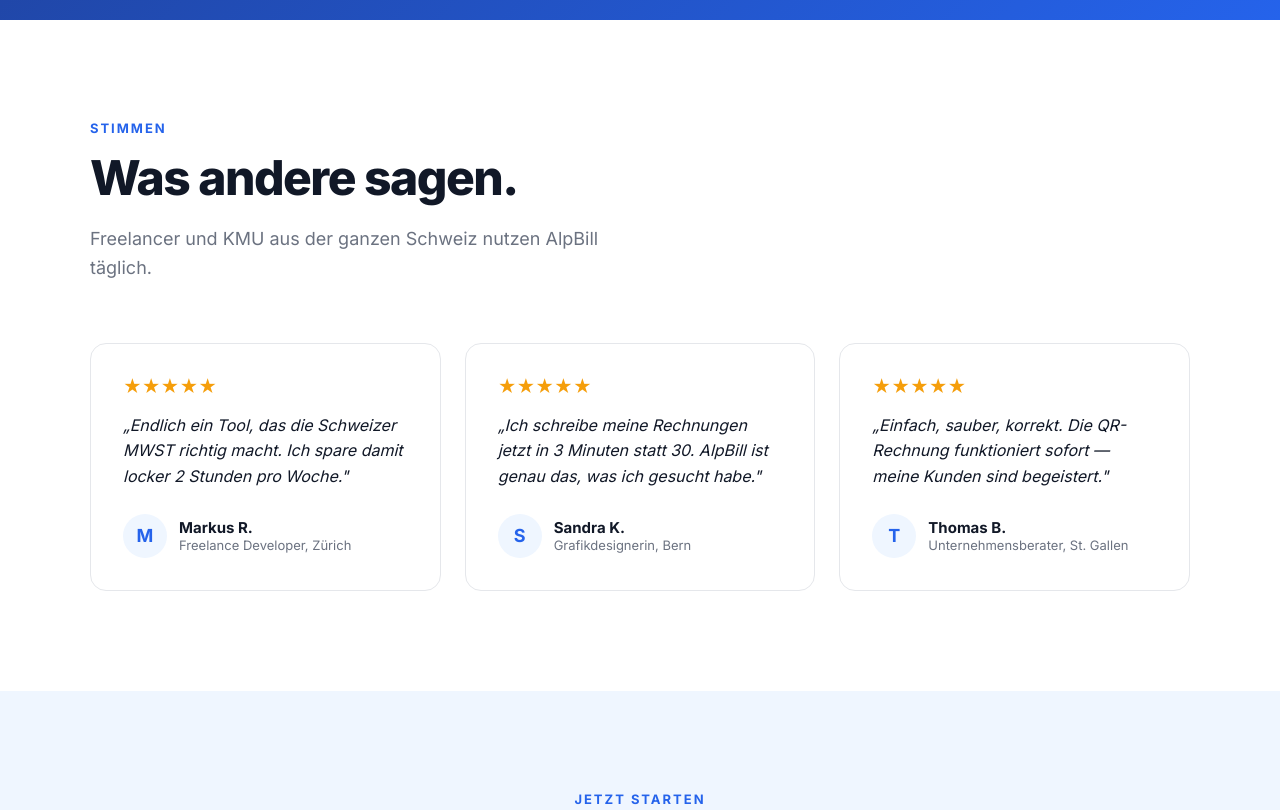
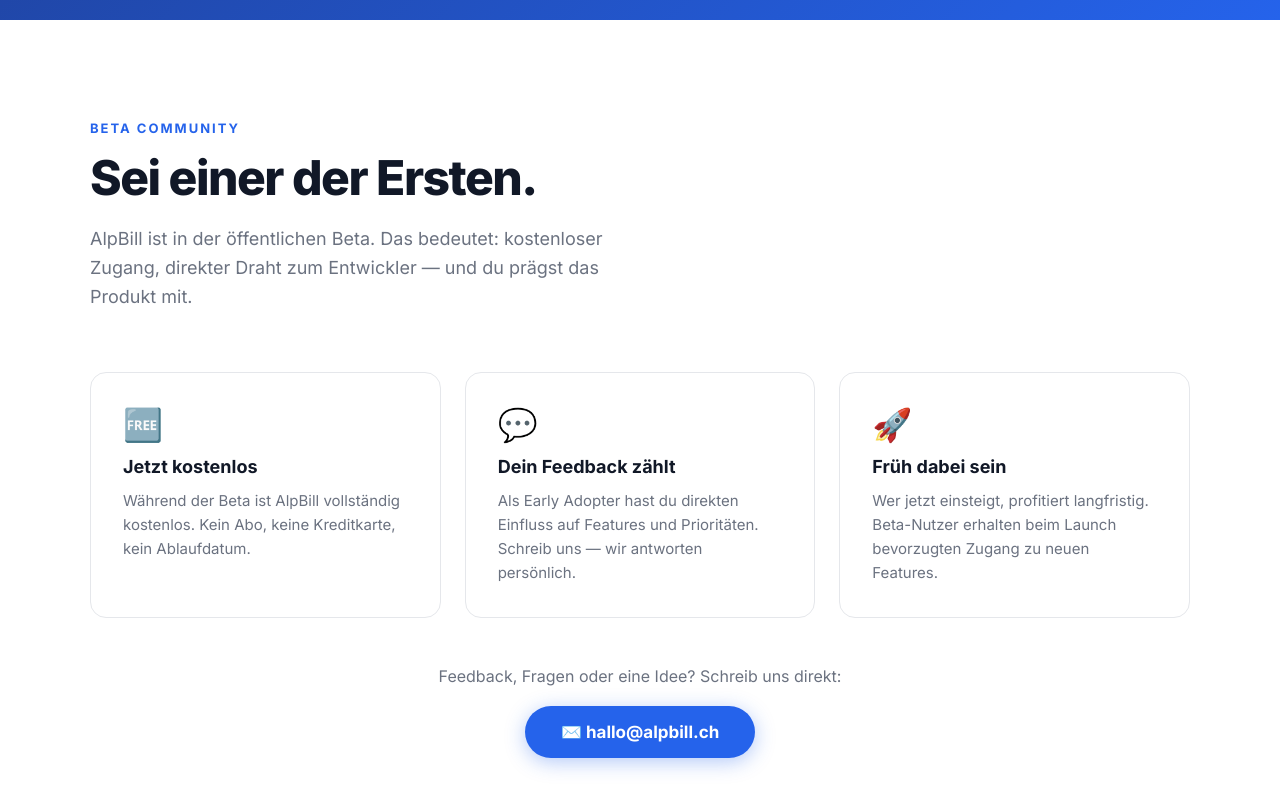
Before and after one commit to kbot3000/kbot3000.github.io, a plain HTML site: page index.html in a window 1280 px wide. Shown: the part 3900-4710 px from the top of the page. Drawn offline with Linux system fonts and the light colour scheme.

Commit message:
Replace fake testimonials with honest Beta early adopter section

```diff
--- a/index.html
+++ b/index.html
@@ -303,26 +303,21 @@
     .stat-num { font-size: 40px; font-weight: 900; color: #fff; line-height: 1; margin-bottom: 8px; }
     .stat-label { font-size: 14px; color: rgba(255,255,255,0.7); }
 
-    /* ── TESTIMONIALS ── */
-    .testimonials-grid {
-      display: grid; grid-template-columns: repeat(auto-fit, minmax(300px, 1fr));
+    /* ── EARLY ADOPTERS ── */
+    .early-grid {
+      display: grid; grid-template-columns: repeat(auto-fit, minmax(280px, 1fr));
       gap: 24px;
     }
-    .testi-card {
+    .early-card {
       background: #fff; border: 1px solid var(--border);
       border-radius: var(--radius); padding: 32px;
+      display: flex; flex-direction: column; gap: 12px;
     }
-    .stars { color: #f59e0b; font-size: 18px; margin-bottom: 16px; }
-    .testi-text { font-size: 16px; color: var(--text); line-height: 1.6; margin-bottom: 24px; font-style: italic; }
-    .testi-author { display: flex; align-items: center; gap: 12px; }
-    .testi-avatar {
-      width: 44px; height: 44px; border-radius: 50%;
-      background: var(--blue-light); color: var(--blue);
-      display: flex; align-items: center; justify-content: center;
-      font-size: 18px; font-weight: 700;
-    }
-    .testi-name { font-size: 15px; font-weight: 700; }
-    .testi-role { font-size: 13px; color: var(--muted); }
+    .early-icon { font-size: 32px; }
+    .early-card h3 { font-size: 18px; font-weight: 700; }
+    .early-card p { font-size: 15px; color: var(--muted); line-height: 1.6; }
+    .early-cta-wrap { text-align: center; margin-top: 48px; }
+    .early-cta-wrap p { font-size: 16px; color: var(--muted); margin-bottom: 20px; }
 
     /* ── CTA BOTTOM ── */
     .cta-section {
@@ -560,46 +555,32 @@
   </div>
 </section>
 
-<!-- TESTIMONIALS -->
+<!-- EARLY ADOPTERS -->
 <section>
   <div class="section-inner">
-    <div class="section-label">Stimmen</div>
-    <h2 class="section-title">Was andere sagen.</h2>
-    <p class="section-sub">Freelancer und KMU aus der ganzen Schweiz nutzen AlpBill täglich.</p>
-    <div class="testimonials-grid">
-      <div class="testi-card">
-        <div class="stars">★★★★★</div>
-        <p class="testi-text">„Endlich ein Tool, das die Schweizer MWST richtig macht. Ich spare damit locker 2 Stunden pro Woche."</p>
-        <div class="testi-author">
-          <div class="testi-avatar">M</div>
-          <div>
-            <div class="testi-name">Markus R.</div>
-            <div class="testi-role">Freelance Developer, Zürich</div>
-          </div>
-        </div>
+    <div class="section-label">Beta Community</div>
+    <h2 class="section-title">Sei einer der Ersten.</h2>
+    <p class="section-sub">AlpBill ist in der öffentlichen Beta. Das bedeutet: kostenloser Zugang, direkter Draht zum Entwickler — und du prägst das Produkt mit.</p>
+    <div class="early-grid">
+      <div class="early-card">
+        <div class="early-icon">🆓</div>
+        <h3>Jetzt kostenlos</h3>
+        <p>Während der Beta ist AlpBill vollständig kostenlos. Kein Abo, keine Kreditkarte, kein Ablaufdatum.</p>
       </div>
-      <div class="testi-card">
-        <div class="stars">★★★★★</div>
-        <p class="testi-text">„Ich schreibe meine Rechnungen jetzt in 3 Minuten statt 30. AlpBill ist genau das, was ich gesucht habe."</p>
-        <div class="testi-author">
-          <div class="testi-avatar">S</div>
-          <div>
-            <div class="testi-name">Sandra K.</div>
-            <div class="testi-role">Grafikdesignerin, Bern</div>
-          </div>
-        </div>
+      <div class="early-card">
+        <div class="early-icon">💬</div>
+        <h3>Dein Feedback zählt</h3>
+        <p>Als Early Adopter hast du direkten Einfluss auf Features und Prioritäten. Schreib uns — wir antworten persönlich.</p>
       </div>
-      <div class="testi-card">
-        <div class="stars">★★★★★</div>
-        <p class="testi-text">„Einfach, sauber, korrekt. Die QR-Rechnung funktioniert sofort — meine Kunden sind begeistert."</p>
-        <div class="testi-author">
-          <div class="testi-avatar">T</div>
-          <div>
-            <div class="testi-name">Thomas B.</div>
-            <div class="testi-role">Unternehmensberater, St. Gallen</div>
-          </div>
-        </div>
+      <div class="early-card">
+        <div class="early-icon">🚀</div>
+        <h3>Früh dabei sein</h3>
+        <p>Wer jetzt einsteigt, profitiert langfristig. Beta-Nutzer erhalten beim Launch bevorzugten Zugang zu neuen Features.</p>
       </div>
+    </div>
+    <div class="early-cta-wrap">
+      <p>Feedback, Fragen oder eine Idee? Schreib uns direkt:</p>
+      <a href="mailto:hallo@alpbill.ch" class="btn-primary" style="display:inline-block;">✉️ hallo@alpbill.ch</a>
     </div>
   </div>
 </section>
```
